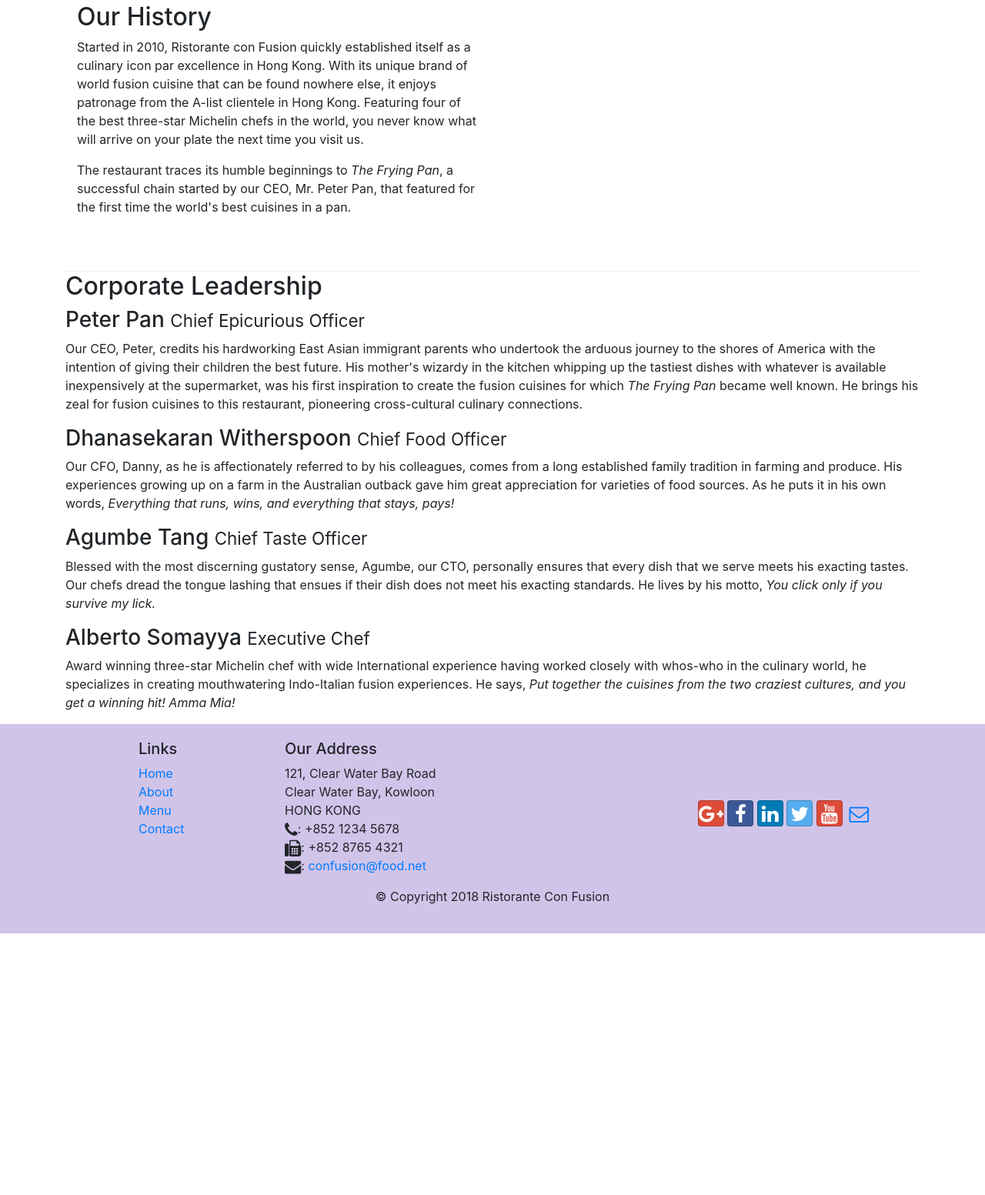
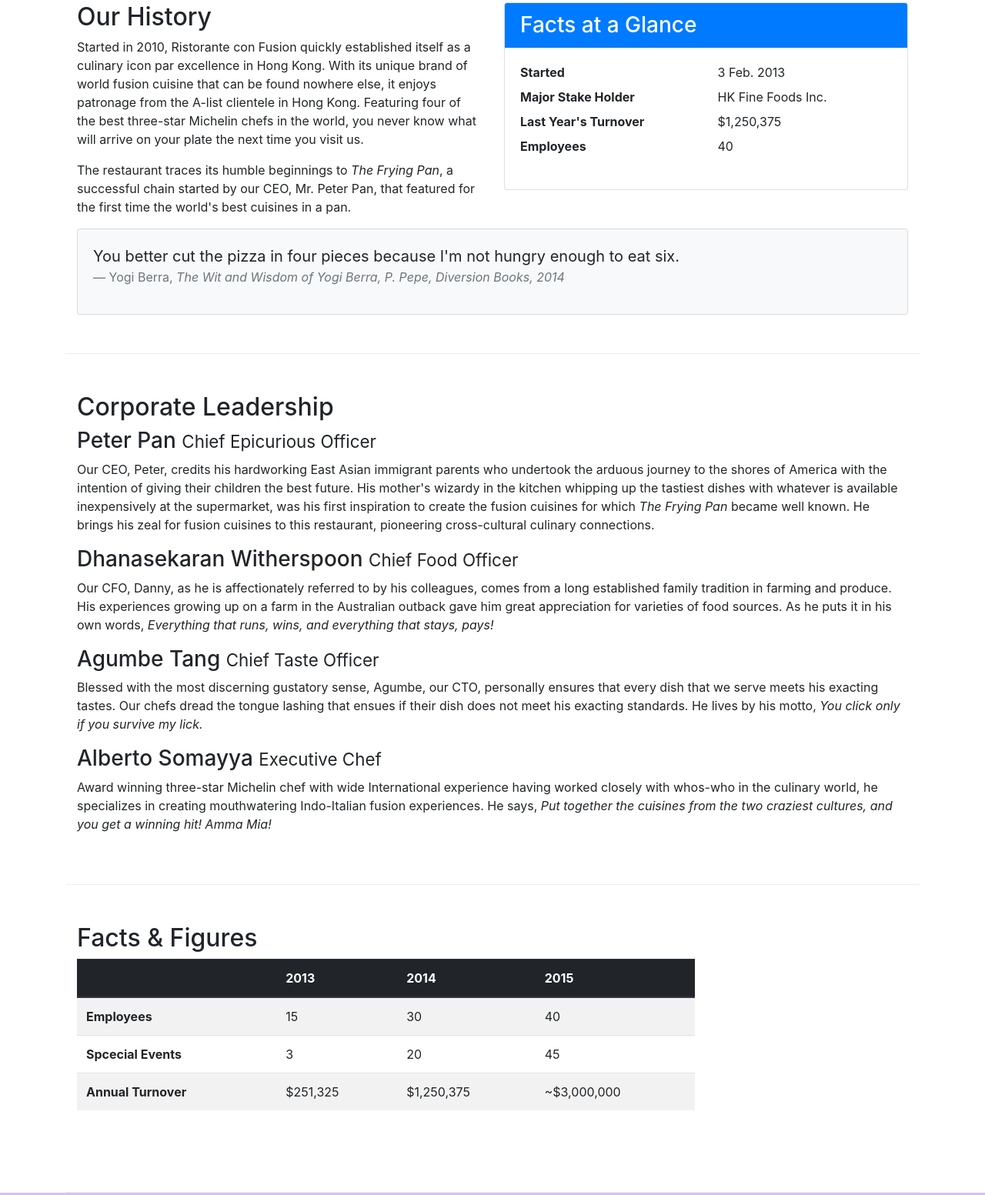
Before and after one commit to MIRYALA-NEHA/Ristorante_Website, a website: page aboutus.html in a window 1280 px wide. Shown: the part 462-2015 px from the top of the page at 77% size. Before the commit the page ends 1675 px from the top, so only its background shows below. Drawn offline with nearby package versions, Linux system fonts and the light colour scheme.

Commit message:
Tables,Cards,Images and Media'

```diff
--- a/aboutus.html
+++ b/aboutus.html
@@ -23,7 +23,7 @@
             <button class="navbar-toggler" type="button" data-toggle="collapse" data-target="#Navbar">
                 <span class="navbar-toggler-icon"></span>
             </button>
-            <a class="navbar-brand mr-auto" href="./index.html">Ristorante Con Fusion</a>
+            <a class="navbar-brand mr-auto" href="./index.html"><img src="img/logo.png" height="30" width="40"></a>
             <div class="collapse navbar-collapse" id="Navbar">
                 <ul class="navbar-nav mr-auto">
                     <li class="nav-item"><a class="nav-link" href="./index.html"><span class="fa fa-home fa-lg"></span> Home</a></li>
@@ -43,7 +43,8 @@
                     <h1>Ristorante con Fusion</h1>
                     <p>We take inspiration from the World's best cuisines, and create a unique fusion experience. Our lipsmacking creations will tickle your culinary senses!</p>
                 </div>
-                <div class="col-12 col-sm">
+                <div class="col-12 col-sm align-self-center">
+                    <img src="img/logo.png" class="img-fluid">
                 </div>
             </div>
         </div>
@@ -67,12 +68,40 @@
                 <p>Started in 2010, Ristorante con Fusion quickly established itself as a culinary icon par excellence in Hong Kong. With its unique brand of world fusion cuisine that can be found nowhere else, it enjoys patronage from the A-list clientele in Hong Kong.  Featuring four of the best three-star Michelin chefs in the world, you never know what will arrive on your plate the next time you visit us.</p>
                 <p>The restaurant traces its humble beginnings to <em>The Frying Pan</em>, a successful chain started by our CEO, Mr. Peter Pan, that featured for the first time the world's best cuisines in a pan.</p>
             </div>
-            <div>
+            <div class="col-sm-6">
+                <div class="card">
+                    <h3 class="card-header bg-primary text-white">Facts at a Glance</h3>
+                    <div class="card-body">
+                       <dl class="row">
+                           <dt class="col-6">Started</dt>
+                           <dd class="col-6">3 Feb. 2013</dd>
+                           <dt class="col-6">Major Stake Holder</dt>
+                           <dd class="col-6">HK Fine Foods Inc.</dd>
+                           <dt class="col-6">Last Year's Turnover</dt>
+                           <dd class="col-6">$1,250,375</dd>
+                           <dt class="col-6">Employees</dt>
+                           <dd class="col-6">40</dd>
+                       </dl>
+                    </div>
+                </div>
+            </div>
+            <div class="col-12">
+                <div class="card card-body bg-light">
+                    <blockquote class="blockquote">
+                        <p class="mb-0">You better cut the pizza in four pieces because
+                            I'm not hungry enough to eat six.</p>
+                        <footer class="blockquote-footer">Yogi Berra,
+                            <cite title="Source Title">The Wit and Wisdom of Yogi Berra,
+                            P. Pepe, Diversion Books, 2014</cite>
+                        </footer>
+                    </blockquote>
+                </div>
+
             </div>
         </div>
 
 
-        <div class="row">
+        <div class="row row-content">
             <div class="col-12">
                 <h2>Corporate Leadership</h2>
                 <h3>Peter Pan <small>Chief Epicurious Officer</small></h3>
@@ -84,6 +113,44 @@
                 <h3>Alberto Somayya <small>Executive Chef</small></h3>
                 <div class="d-none d-sm-block"><p>Award winning three-star Michelin chef with wide International experience having worked closely with whos-who in the culinary world, he specializes in creating mouthwatering Indo-Italian fusion experiences. He says, <em>Put together the cuisines from the two craziest cultures, and you get a winning hit! Amma Mia!</em></p></div>
             </div>
+       </div>
+       <div class="row row-content">
+            <div class="col-12 col-md-9">
+                <h2>Facts &amp; Figures</h2>
+                <div class="table-responsive">
+                   <table class="table table-striped">
+                       <thead class="thead-dark">
+                           <tr>
+                               <th>&nbsp;</th>
+                               <th>2013</th>
+                               <th>2014</th>
+                               <th>2015</th>
+                           </tr>
+                       </thead>
+                       <tbody>
+                           <tr>
+                               <th>Employees</th>
+                               <td>15</td>
+                               <td>30</td>
+                               <td>40</td>
+                           </tr>
+                           <tr>
+                               <th>Spcecial Events</th>
+                               <td>3</td>
+                               <td>20</td>
+                               <td>45</td>
+                           </tr>
+                           <tr>
+                               <th>Annual Turnover</th>
+                               <td>$251,325</td>
+                               <td>$1,250,375</td>
+                               <td>~$3,000,000</td>
+                           </tr>
+                       </tbody>
+                   </table>
+                </div>
+            </div>
+            <div class="col-12 col-md-3"></div>
        </div>
 
     </div>
```
Also changed, not shown: contactus.html (+3 -2 lines), index.html (+20 -7 lines), img/alberto.png (added), img/buffet.png (added), img/logo.png (added), img/uthappizza.png (added), 1 other file.
